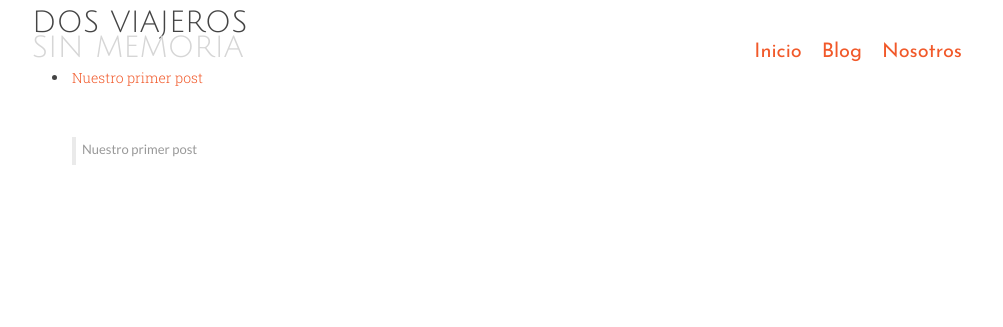
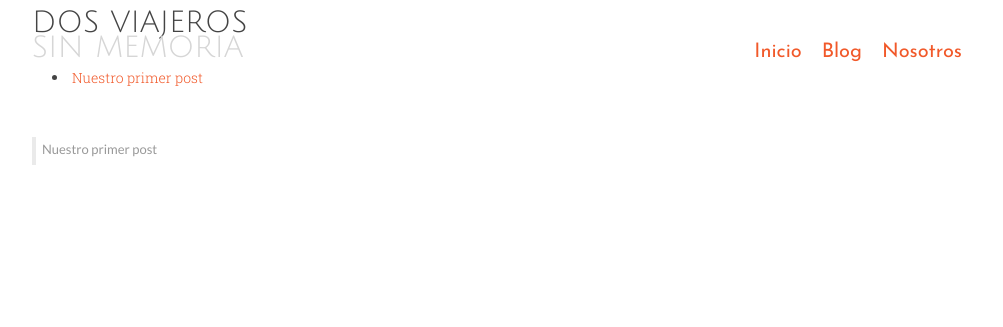
Before and after one commit to satanas/dosviajeros, a Jekyll site: the page built from index.html, in a window 1280 px wide. Shown: the top 327 px of the page, without its empty margins (138-1141 px from the left). Built offline with Jekyll 4.4.1, drawn with Linux system fonts in a browser that asks for light colours; Markdown is read by kramdown in place of the engine named in the settings.

Commit message:
Fixed margin on sidebar

```diff
--- a/stylesheets/style.css
+++ b/stylesheets/style.css
@@ -58,7 +58,7 @@
 #post {
     float: left;
     width: 658px;
-    padding-right: 50px;
+    padding-right: 60px;
     margin-top: 30px;
     /*border: 1px solid #000;*/
 }
@@ -94,7 +94,6 @@
     width: 208px;
     height: 400px;
     /*border: 1px solid #000;*/
-    padding-left: 20px;
     margin-top: 45px;
 }
 
@@ -104,6 +103,7 @@
 }
 
 #sidebar #recent ul {
+    margin-left: 0px;
     list-style-type: none;
 }
 
```
